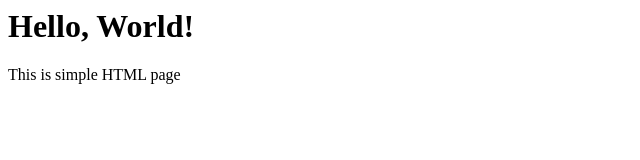
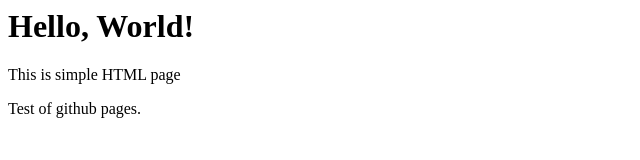
Before and after one commit to ischurov/simple-page-example, a plain HTML site: page docs/index.html in a window 1280 px wide. Shown: the whole page, without its empty margins (0-640 px from the left). Drawn offline with Linux system fonts and the light colour scheme.

Commit message:
some edits

```diff
--- a/docs/index.html
+++ b/docs/index.html
@@ -2,5 +2,6 @@
 <body>
 <h1>Hello, World!</h1>
 <p>This is simple HTML page</p>
+<p>Test of github pages.</p>
 </body>
 </html>
```
